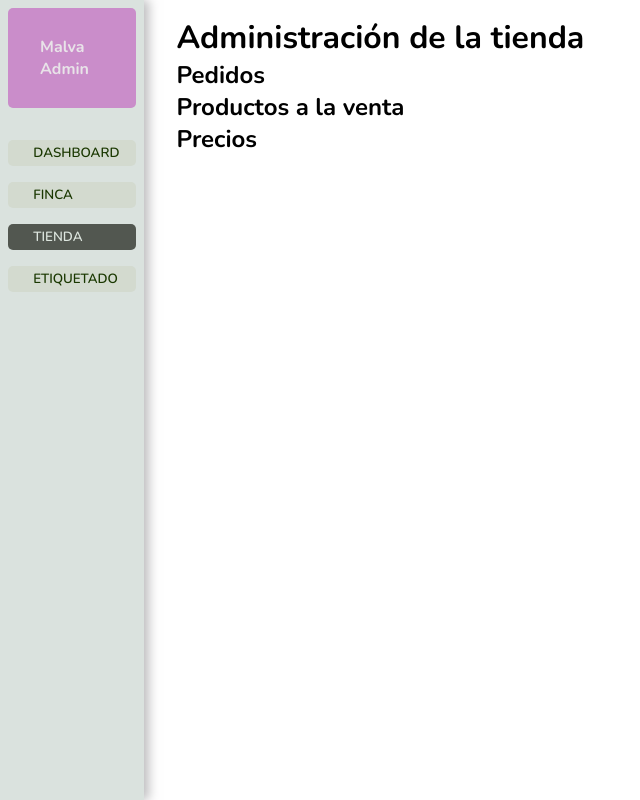
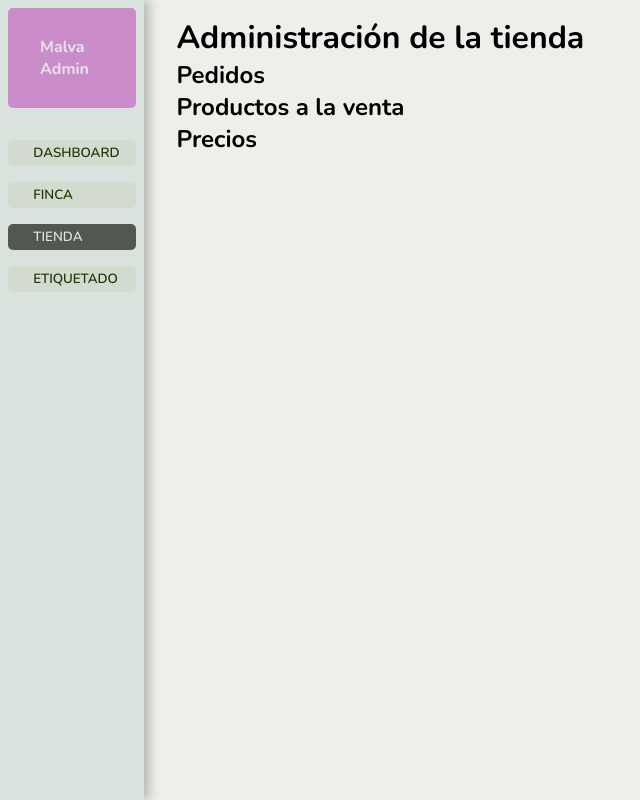
Before and after one commit to iremaru/malvariscofarm, a Next.js app in the folder malva-risco/: page /admin/shop in a window 1280 px wide. Shown: the whole page, without its empty margins (0-640 px from the left). Built offline with nearby package versions, Linux system fonts and the light colour scheme; some icons are missing.

Commit message:
fix admin main style

```diff
--- a/malva-risco/src/app/admin/layout.module.scss
+++ b/malva-risco/src/app/admin/layout.module.scss
@@ -1,8 +1,8 @@
-body {
+body:has(.page__admin) {
 	background-color: rgb(237, 239, 235);
 	display: flex;
 
-	.page {
+	.page__admin {
 		padding: 1rem 2rem;
 		width: 100%;
 	}
--- a/malva-risco/src/app/admin/layout.tsx
+++ b/malva-risco/src/app/admin/layout.tsx
@@ -12,7 +12,7 @@ export default function AdminLayout({
   return (
     <>
       <AdminNav />
-      <main className={styles.page}>{children}</main>
+      <main className={styles.page__admin}>{children}</main>
     </>
   );
 }
```
